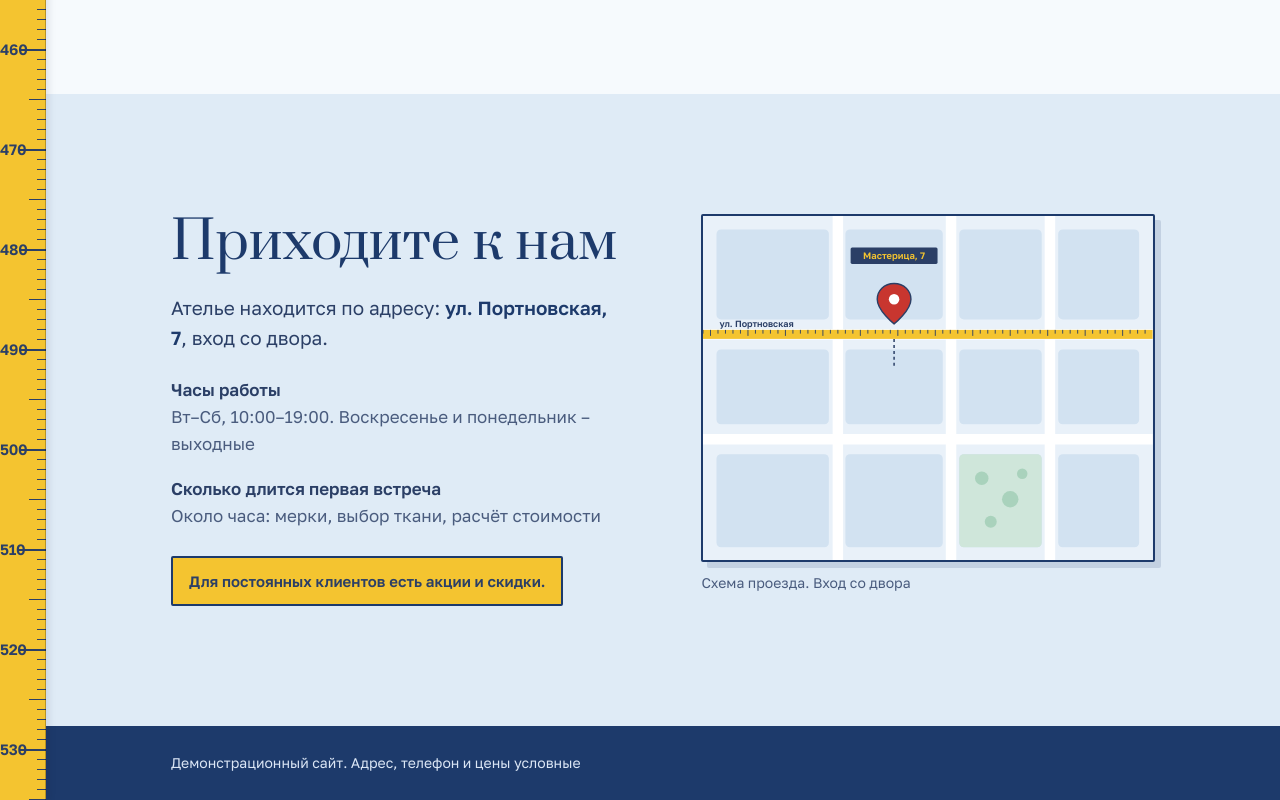
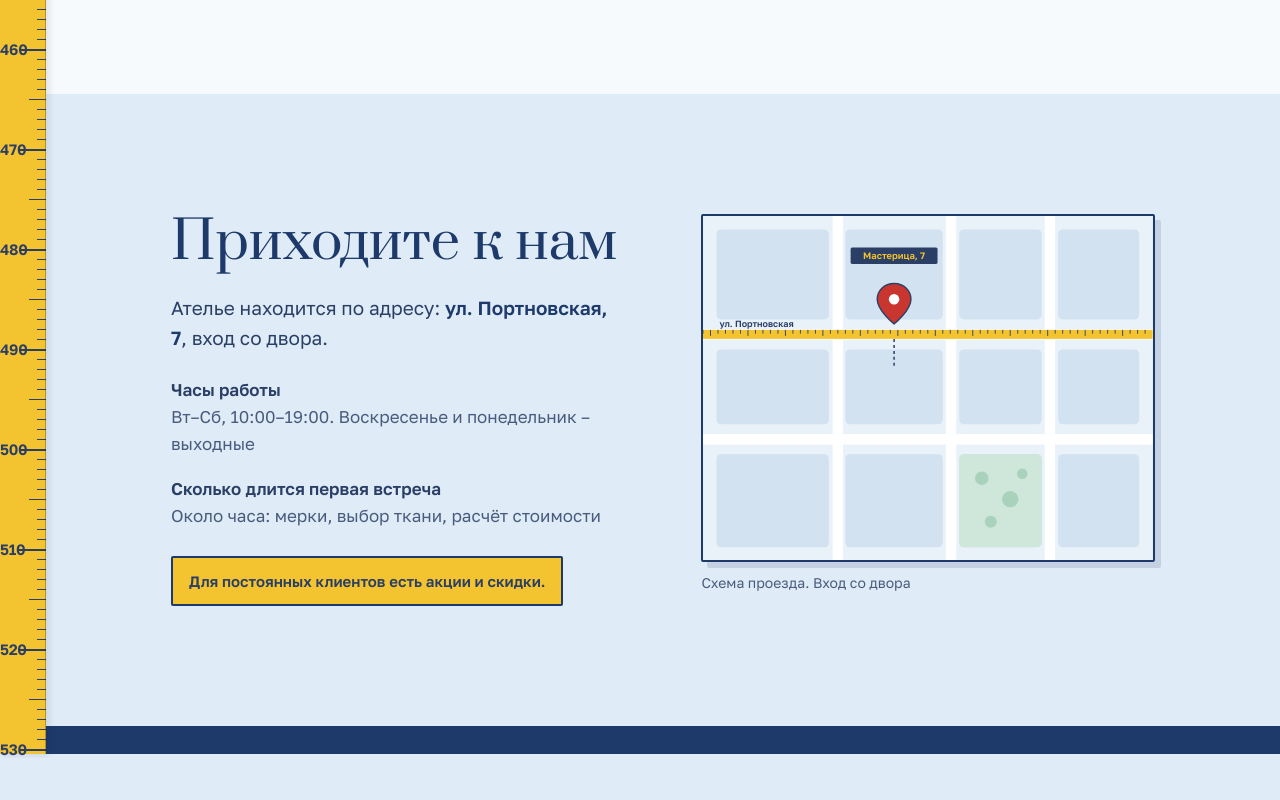
Before and after one commit to irinkalitvinova-dot/atelier-masterica, a plain HTML site: page index.html in a window 1280 px wide. Shown: the part 4551-5351 px from the top of the page. After the commit the page ends 5309 px from the top, so only its background shows below. Drawn offline with Linux system fonts and the light colour scheme.

Commit message:
Подвал: убрана строка про демонстрационный сайт
Co-Authored-By: Claude Sonnet 5.5 <noreply@anthropic.com>

```diff
--- a/index.html
+++ b/index.html
@@ -214,7 +214,7 @@ h2.long{max-width:30ch;font-size:clamp(26px,3.5vw,42px);line-height:1.2}
 .map figcaption{margin-top:10px;font-size:14px;color:var(--muted)}
 .contact big{display:block;font-family:var(--serif);font-size:clamp(28px,4vw,42px);color:var(--indigo);margin:26px 0 22px}
 
-footer{background:var(--indigo);color:#dbe6f5;padding:26px 0;font-size:14px}
+footer{background:var(--indigo);color:#dbe6f5;padding:14px 0;font-size:14px}
 footer .wrap{display:flex;justify-content:space-between;gap:16px;flex-wrap:wrap}
 
 /* ---------- мобильные ---------- */
@@ -437,7 +437,6 @@ footer .wrap{display:flex;justify-content:space-between;gap:16px;flex-wrap:wrap}
 
 <footer>
   <div class="wrap">
-    <span>Демонстрационный сайт. Адрес, телефон и цены условные</span>
   </div>
 </footer>
 
```
